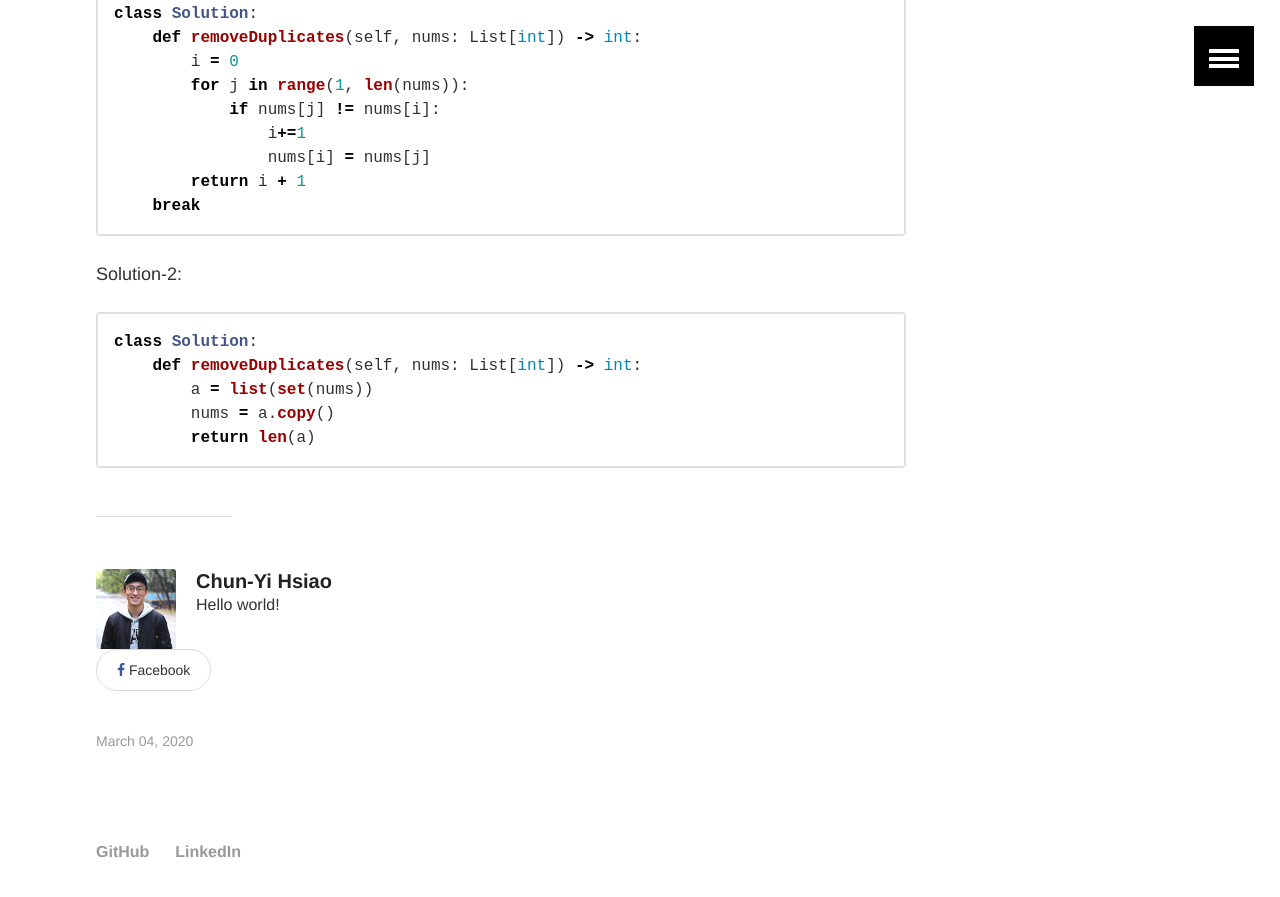
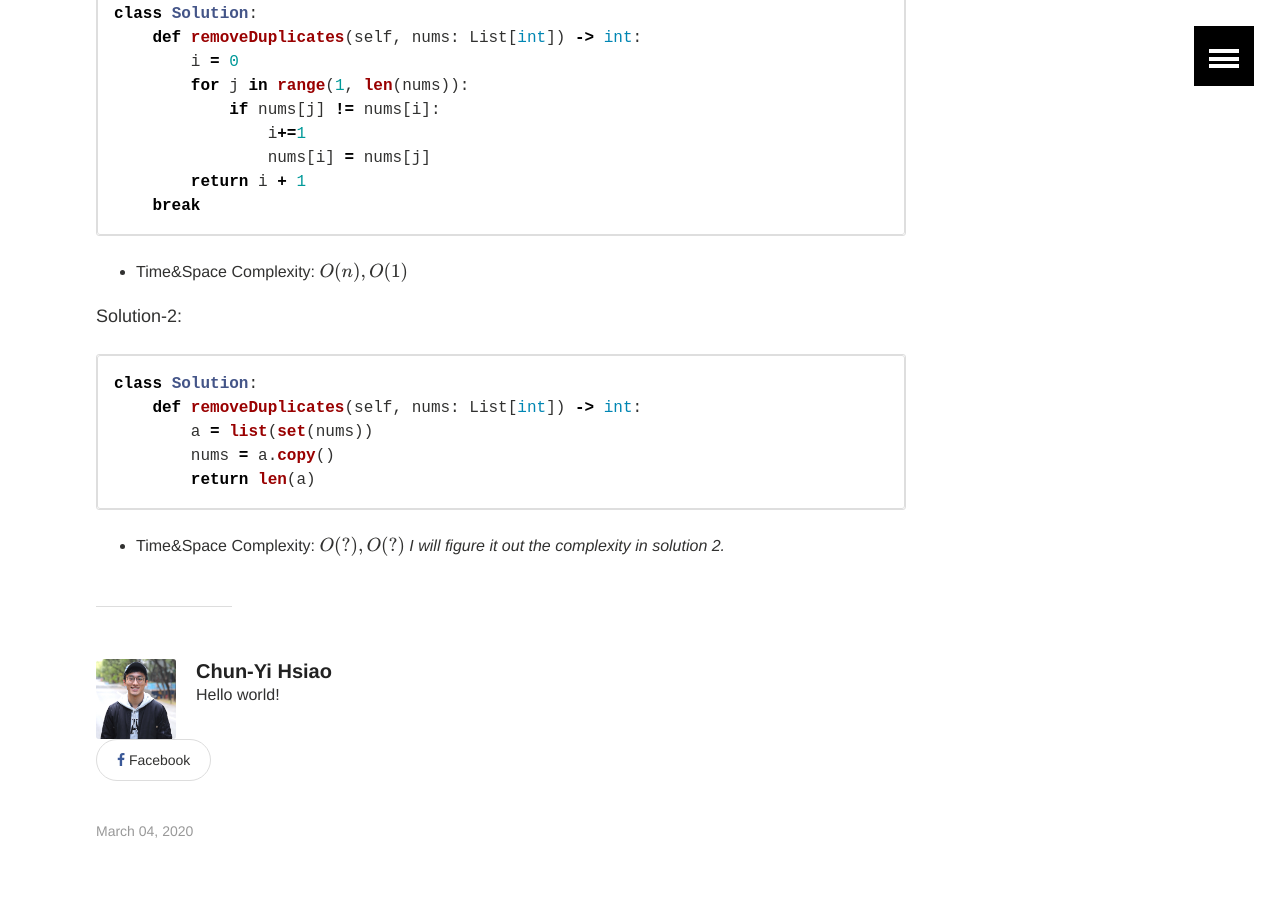
Before and after one commit to hsiaocy/hsiaocy.github.io, a Jekyll site: the page built from notes/_posts/2020-03-04-LeetCode-26.md, in a window 1280 px wide and 900 px high, scrolled down 584 px. Shown: the top 897 px of the window. Built offline with Jekyll 4.4.1, drawn with Linux system fonts in a browser that asks for light colours; formulas are drawn with MathJax 3.

Commit message:
add time and space complexity

````diff
--- a/notes/_posts/2020-03-04-LeetCode-26.md
+++ b/notes/_posts/2020-03-04-LeetCode-26.md
@@ -30,6 +30,8 @@ class Solution:
         return i + 1
     break
 ```
+- Time&Space Complexity: $$O(n), O(1)$$
+
 
 Solution-2:
 ```python
@@ -39,3 +41,5 @@ class Solution:
         nums = a.copy()
         return len(a)
 ```
+- Time&Space Complexity: $$O(?), O(?)$$
+*I will figure it out the complexity in solution 2.*
````
